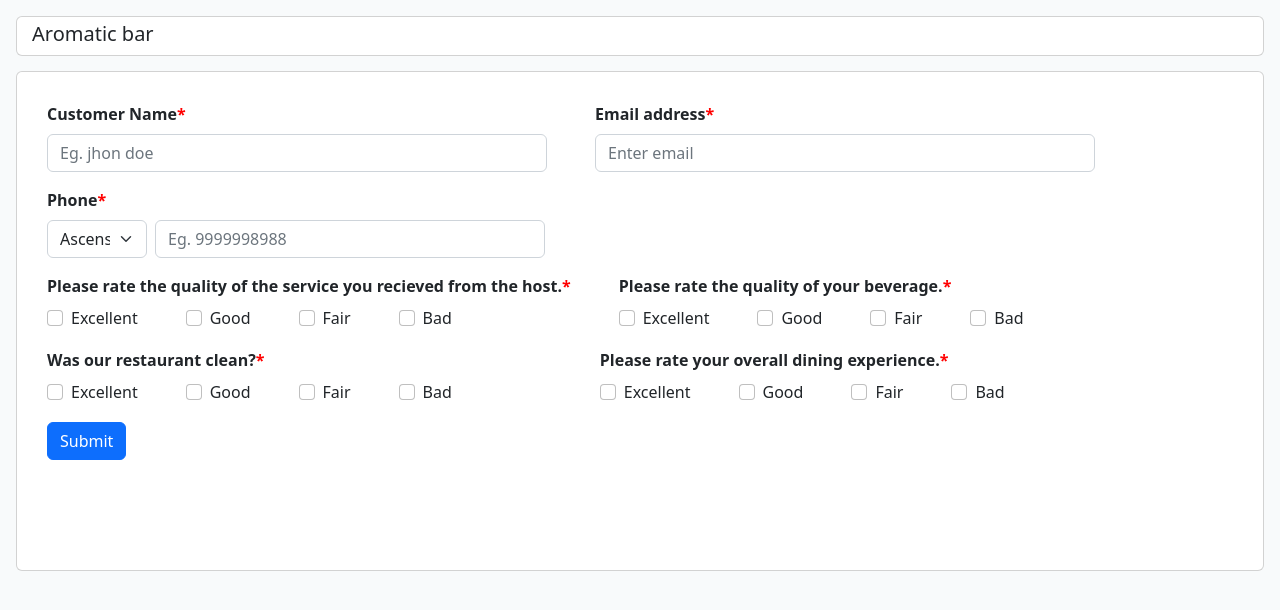
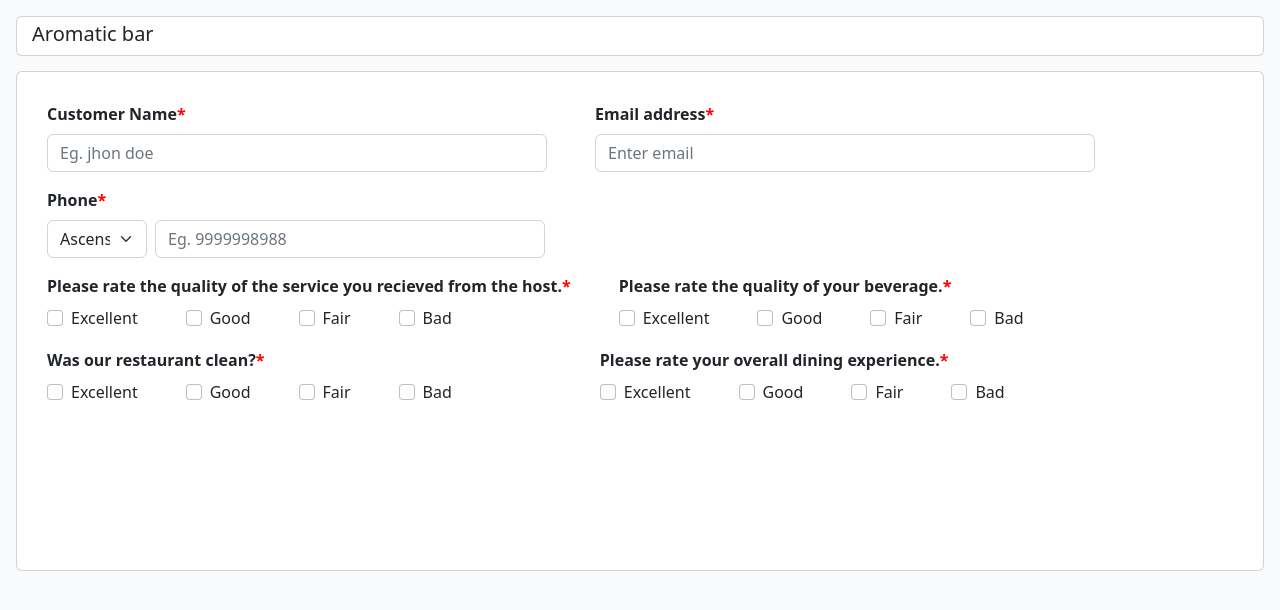
Before and after one commit to Iqbal0786/senpiper-assignment, a React (Create React App) app: page / in a window 1280 px wide. Shown: the top 610 px of the page. Built offline with nearby package versions, Linux system fonts and the light colour scheme.

Commit message:
Update Feedback.jsx

```diff
--- a/src/components/Feedback.jsx
+++ b/src/components/Feedback.jsx
@@ -114,9 +114,6 @@ export default function Feedback() {
 
             </Form.Group>
             </Stack>
-            <Button variant="primary" type="submit">
-              Submit
-            </Button>
           </Form>
         </Card>
       </Container>
```
